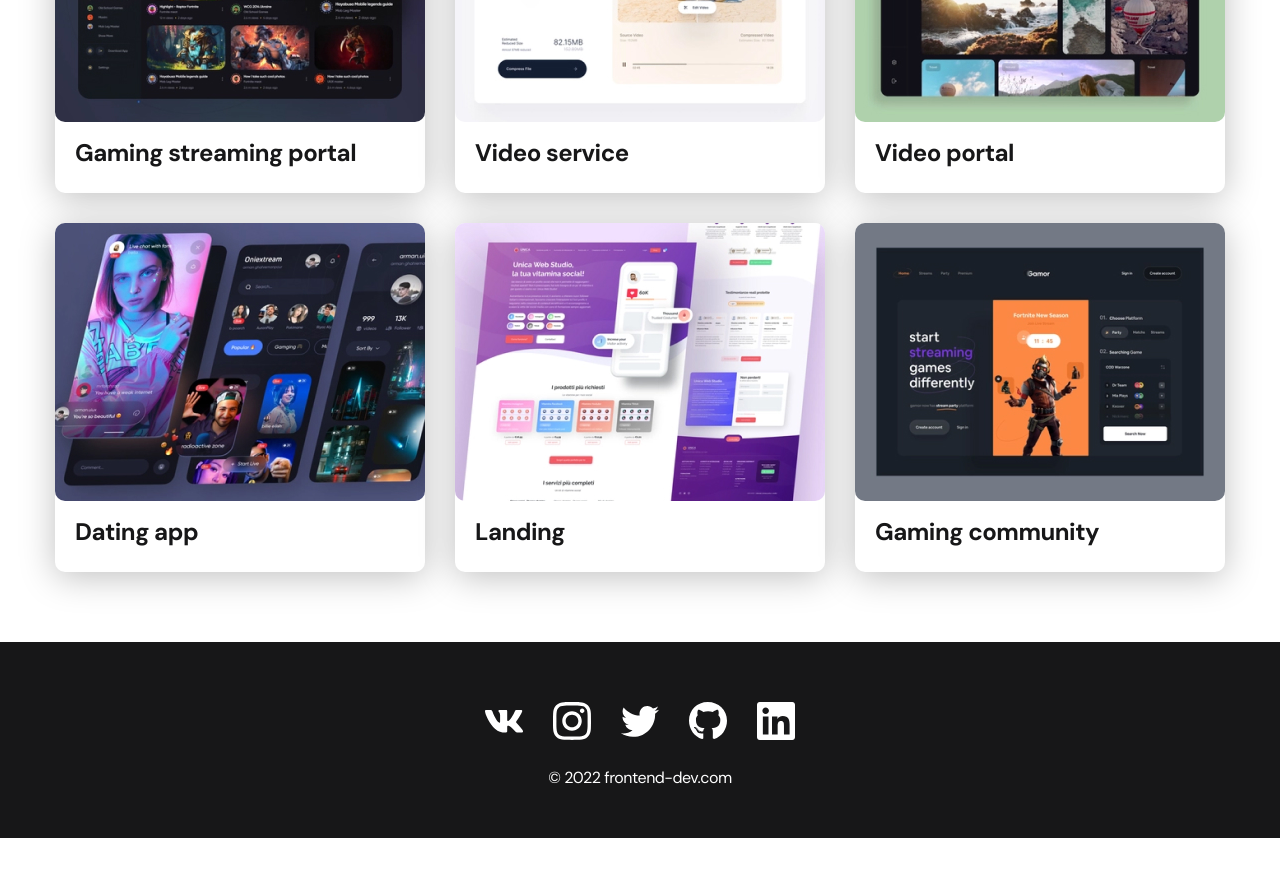
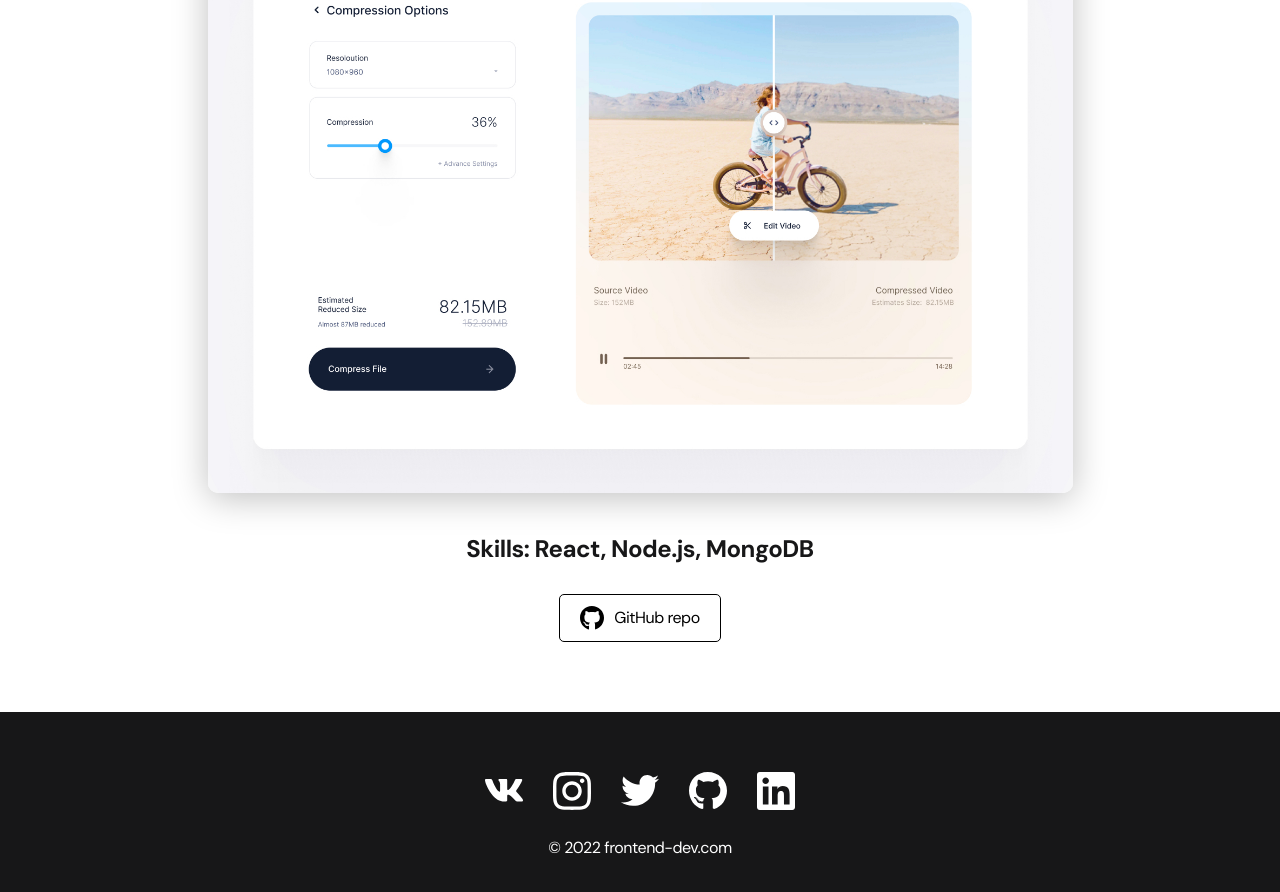
Before and after one commit to KostyaWest/kursovayarabota, a React (Create React App) app: page / in a window 1280 px wide. Shown: the part 440-1332 px from the top of the page. Before the commit the page ends 1278 px from the top, so only its background shows below. Built offline with nearby package versions, Linux system fonts and the light colour scheme.

Commit message:
Создали страницу с проектом

```diff
--- a/src/App.js
+++ b/src/App.js
@@ -4,6 +4,7 @@ import Navigationbar from "./components/navigationbar/Navigationbar"
 import Footer from "./components/footer/Footer"
 import Home from "./pages/Home";
 import Projects from "./pages/Projects";
+import Project from "./pages/Project";
 import Contacts from "./pages/Contacts";
 
 function App() {
@@ -13,7 +14,7 @@ function App() {
         <Navigationbar/>
 
         {/* <Home/> */}
-        <Projects/>
+        <Project/>
         {/* <Contacts/> */}
         <Footer/>
 
--- /dev/null
+++ b/src/pages/Project.js
@@ -0,0 +1,31 @@
+import img from "./../img/projects/02-big.jpg"
+import GitHubIcon from "./../img/icons/gitHub-black.svg"
+
+const Project = () => {
+    return (
+
+    <main className="section">
+        <div className="container">
+            <div className="project-details">
+
+                <h1 className="title-1">Video service</h1>
+
+                <img src={img} alt="" className="project-details__cover" />
+
+                <div className="project-details__desc">
+                    <p>Skills: React, Node.js, MongoDB</p>
+                </div>
+
+                <a href="#!" className="btn-outline">
+                    <img src={GitHubIcon} alt="" />
+                    GitHub repo
+                </a>
+
+            </div>
+        </div>
+    </main>
+
+    );
+}
+
+export default Project
```
